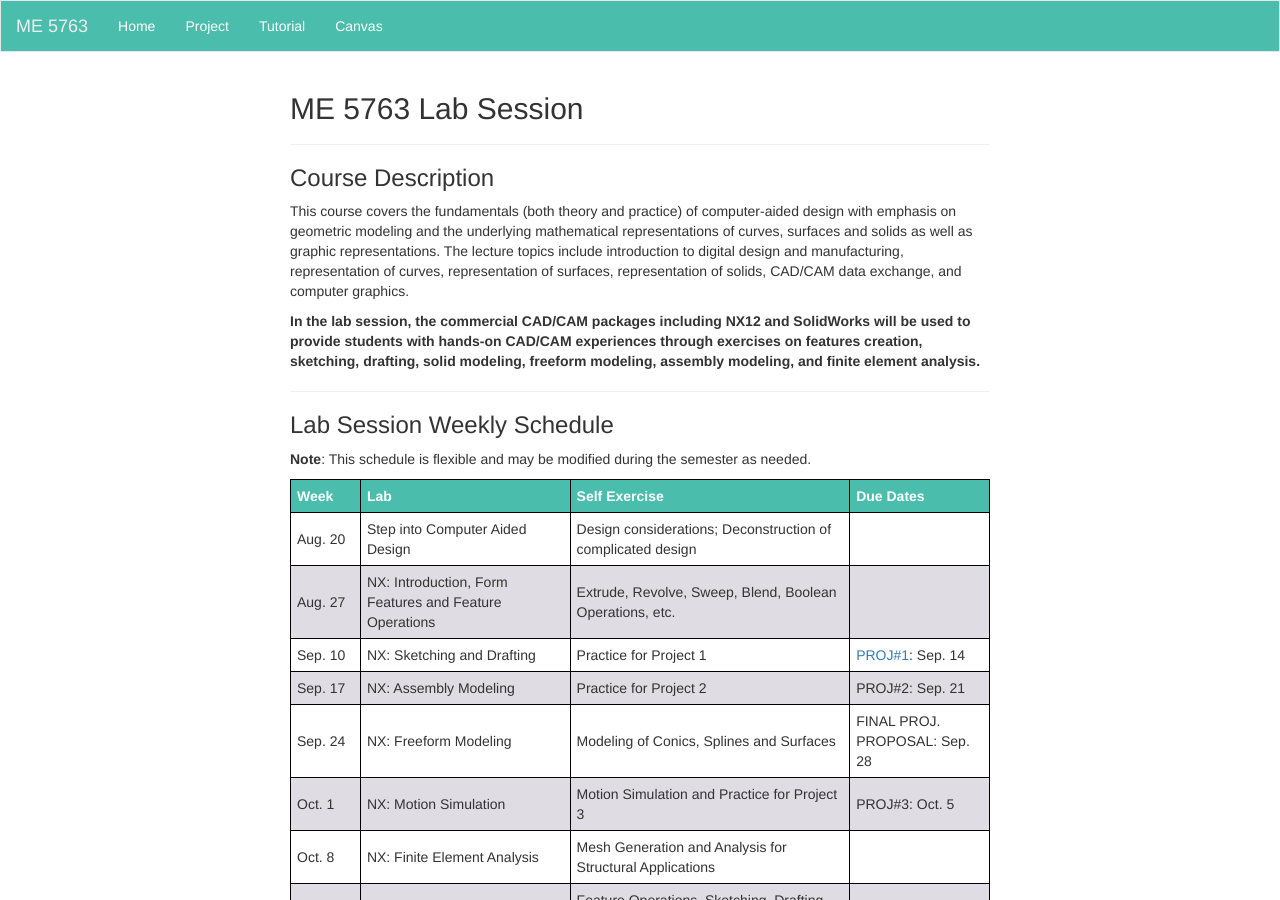
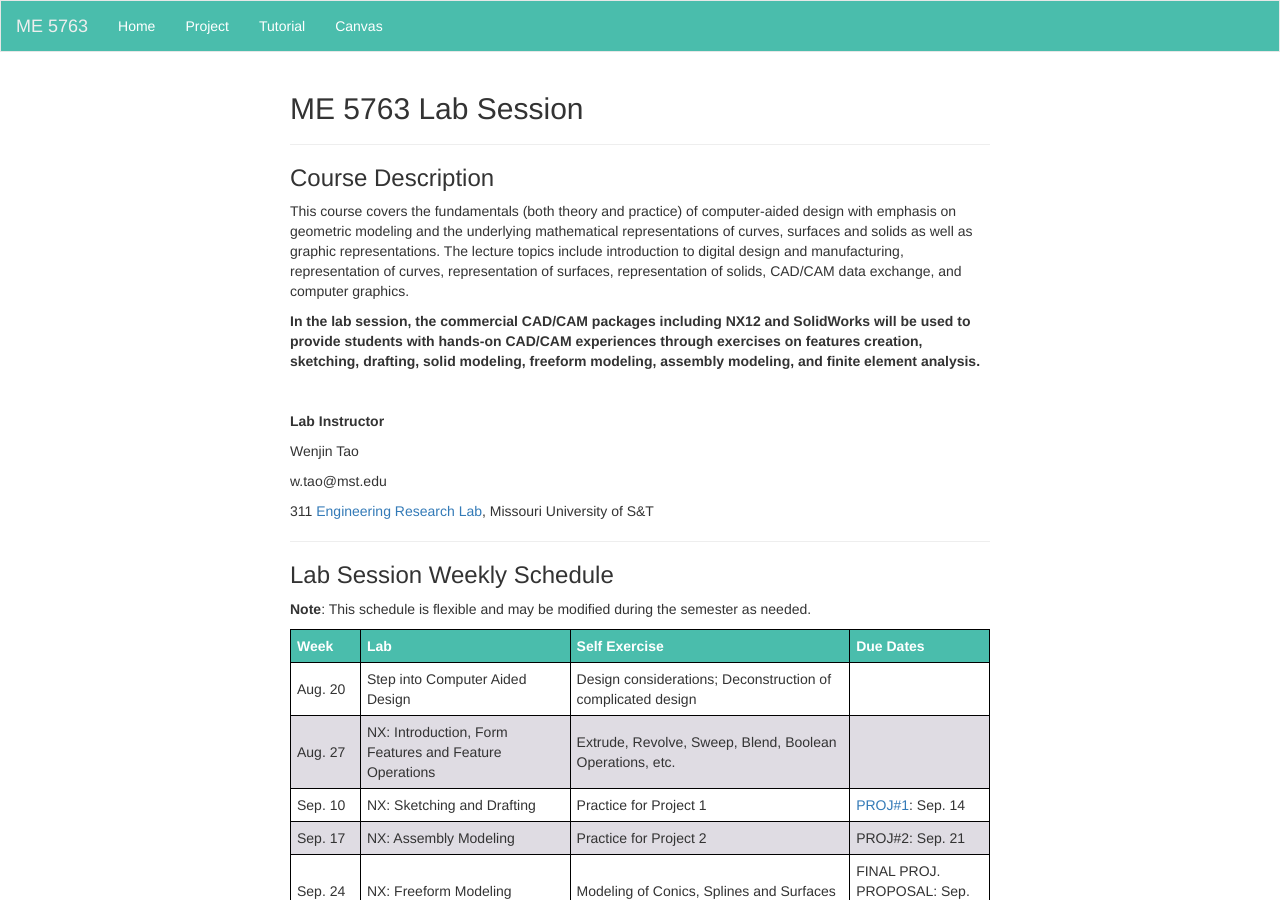
Before and after one commit to me5763/lab-fs19, a Jekyll site: the page built from index.md, in a window 1280 px wide and 900 px high. Built offline with Jekyll 4.4.1, drawn with Linux system fonts in a browser that asks for light colours; nearby versions of some CDN libraries.

Commit message:
update project 1

```diff
--- a/index.md
+++ b/index.md
@@ -8,6 +8,16 @@ description: ME 5763 COMPUTER AIDED DESIGN THEORY AND PRACTICE
 This course covers the fundamentals (both theory and practice) of computer-aided design with emphasis on geometric modeling and the underlying mathematical representations of curves, surfaces and solids as well as graphic representations. The lecture topics include introduction to digital design and manufacturing, representation of curves, representation of surfaces, representation of solids, CAD/CAM data exchange, and computer graphics.
 
 **In the lab session, the commercial CAD/CAM packages including NX12 and SolidWorks will be used to provide students with hands-on CAD/CAM experiences through exercises on features creation, sketching, drafting, solid modeling, freeform modeling, assembly modeling, and finite element analysis.**
+
+<br>
+
+**Lab Instructor**
+
+Wenjin Tao
+
+w.tao@mst.edu
+
+311 [Engineering Research Lab](https://goo.gl/maps/4ASLFqY3Zx62), Missouri University of S&T
 
 ---
 
```
